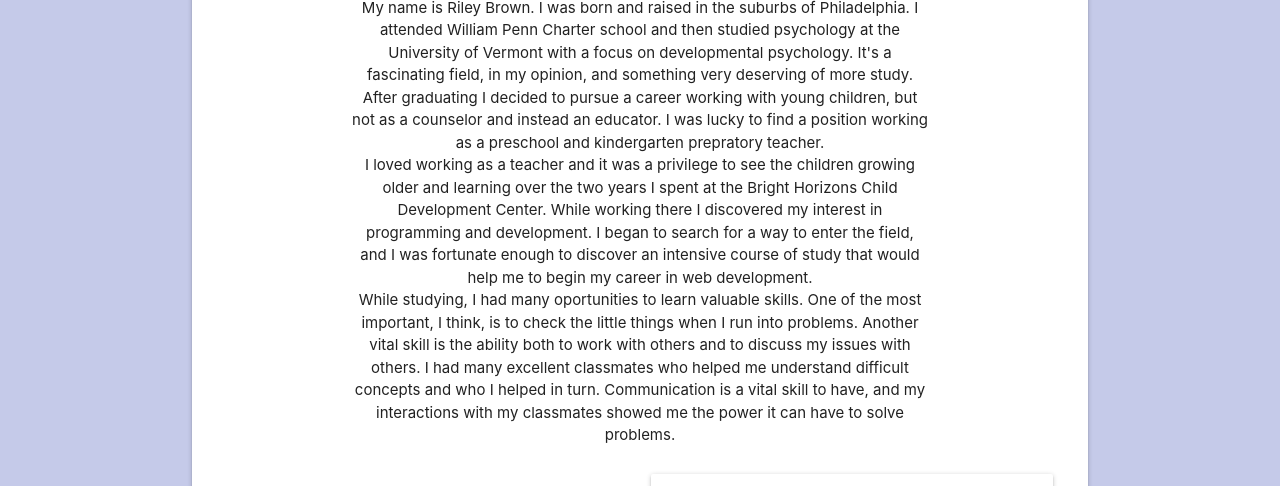
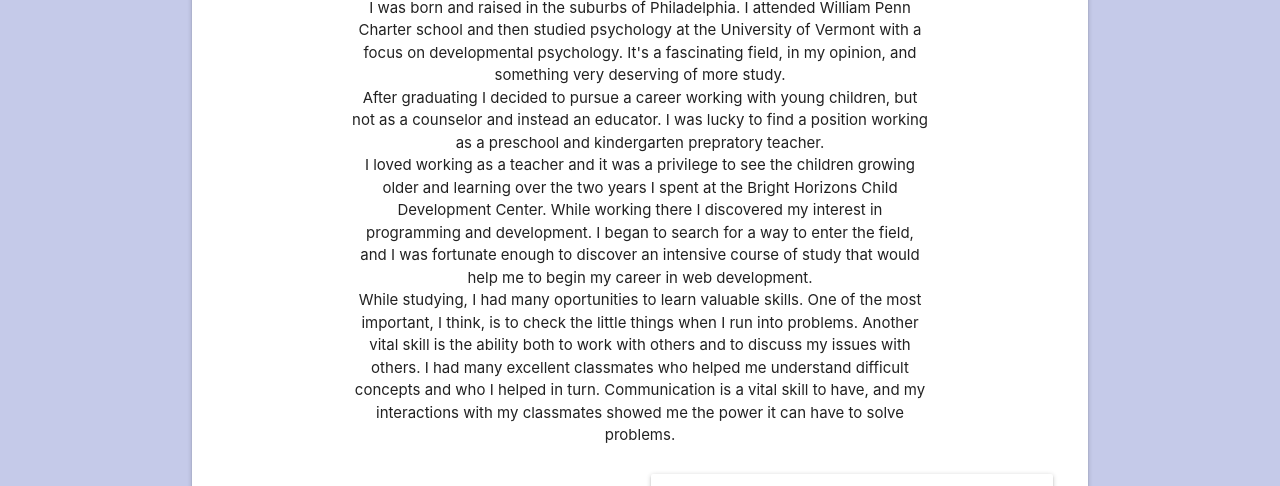
Before and after one commit to BrownRileyC/nicerPortfolio, a website: page public/assets/index.html in a window 1280 px wide. Shown: the part 332-818 px from the top of the page. Drawn offline with nearby package versions, Linux system fonts and the light colour scheme; files that its build step writes are made by us from their sources; files whose address does not match are found by name.

Commit message:
changed it up a little bit

```diff
--- a/public/assets/index.html
+++ b/public/assets/index.html
@@ -41,7 +41,7 @@
                         <div class="col s12">
                             <div class="container">
                                 <h4>About Me</h4>
-                                <p>My name is Riley Brown. I was born and raised in the suburbs of Philadelphia. I
+                                <p>I was born and raised in the suburbs of Philadelphia. I
                                     attended
                                     William Penn Charter school and then studied psychology at the University of Vermont
                                     with a
@@ -59,10 +59,16 @@
                                     and learning over the two years I spent at the Bright Horizons Child Development
                                     Center. While working there I discovered my interest in programming and development.
                                     I began to search for a way to enter the field, and I was fortunate enough to
-                                    discover an intensive course of study that would help me to begin my career in web development.
+                                    discover an intensive course of study that would help me to begin my career in web
+                                    development.
                                 </p>
-                                <p>While studying, I had many oportunities to learn valuable skills. One of the most important, I think, is to check the little
-                                    things when I run into problems. Another vital skill is the ability both to work with others and to discuss my issues with others.  I had many excellent classmates who helped me understand difficult concepts and who I helped in turn.  Communication is a vital skill to have, and my interactions with my classmates showed me the power it can have to solve problems.</p>
+                                <p>While studying, I had many oportunities to learn valuable skills. One of the most
+                                    important, I think, is to check the little
+                                    things when I run into problems. Another vital skill is the ability both to work
+                                    with others and to discuss my issues with others. I had many excellent classmates
+                                    who helped me understand difficult concepts and who I helped in turn. Communication
+                                    is a vital skill to have, and my interactions with my classmates showed me the power
+                                    it can have to solve problems.</p>
                             </div>
                         </div>
                     </div>
@@ -88,10 +94,11 @@
                                     <li>I know how to write and format a webpage using either HTML and CSS or a
                                         Framework
                                         like Bootstrap or MaterializeCss.</li>
-                                        <br>
+                                    <br>
                                     <li>I use Node to utilize npm packages to ease development</li>
                                     <br>
-                                    <li>In order to serve my applications I have created express servers and have used services like heroku and firebase to host my applications.</li>
+                                    <li>In order to serve my applications I have created express servers and have used
+                                        services like heroku and firebase to host my applications.</li>
                                     <br>
                                     <li>I have learned how to use React Js to create a website and am excited to
                                         continue to
```
